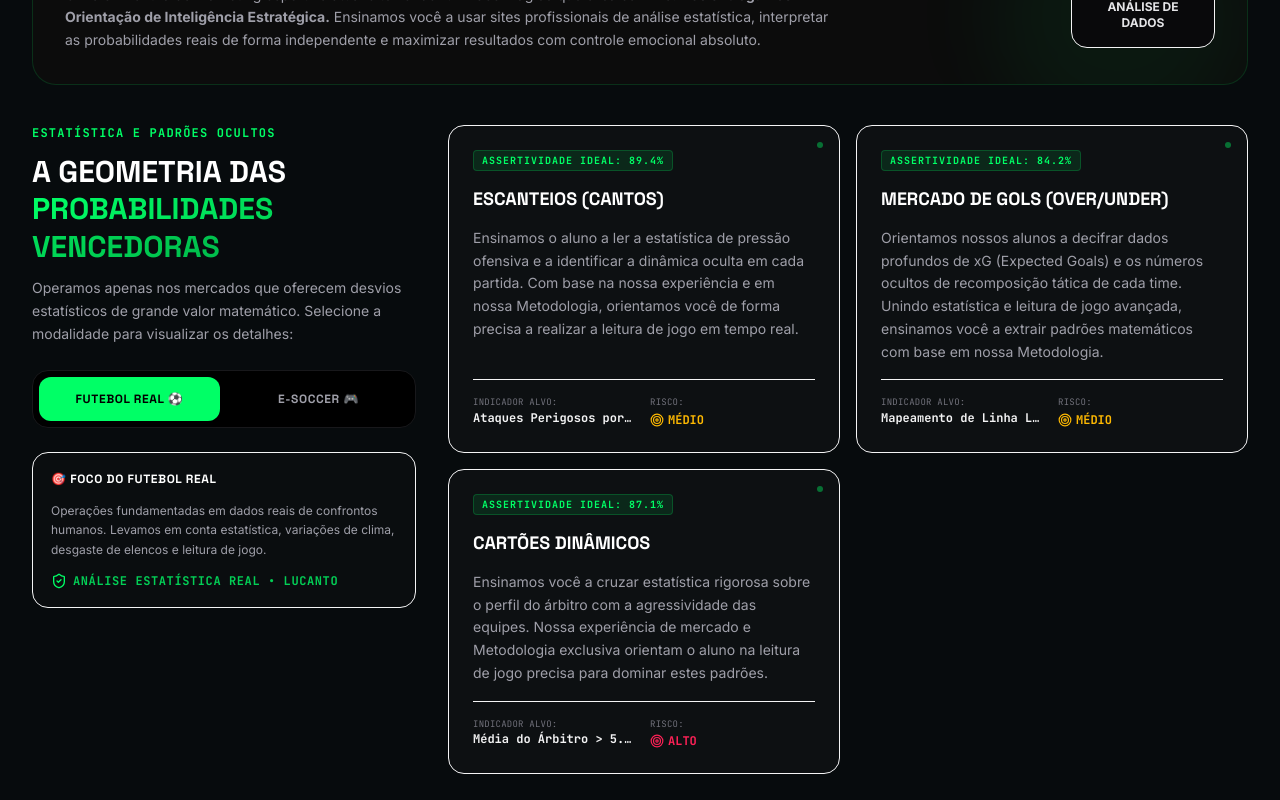
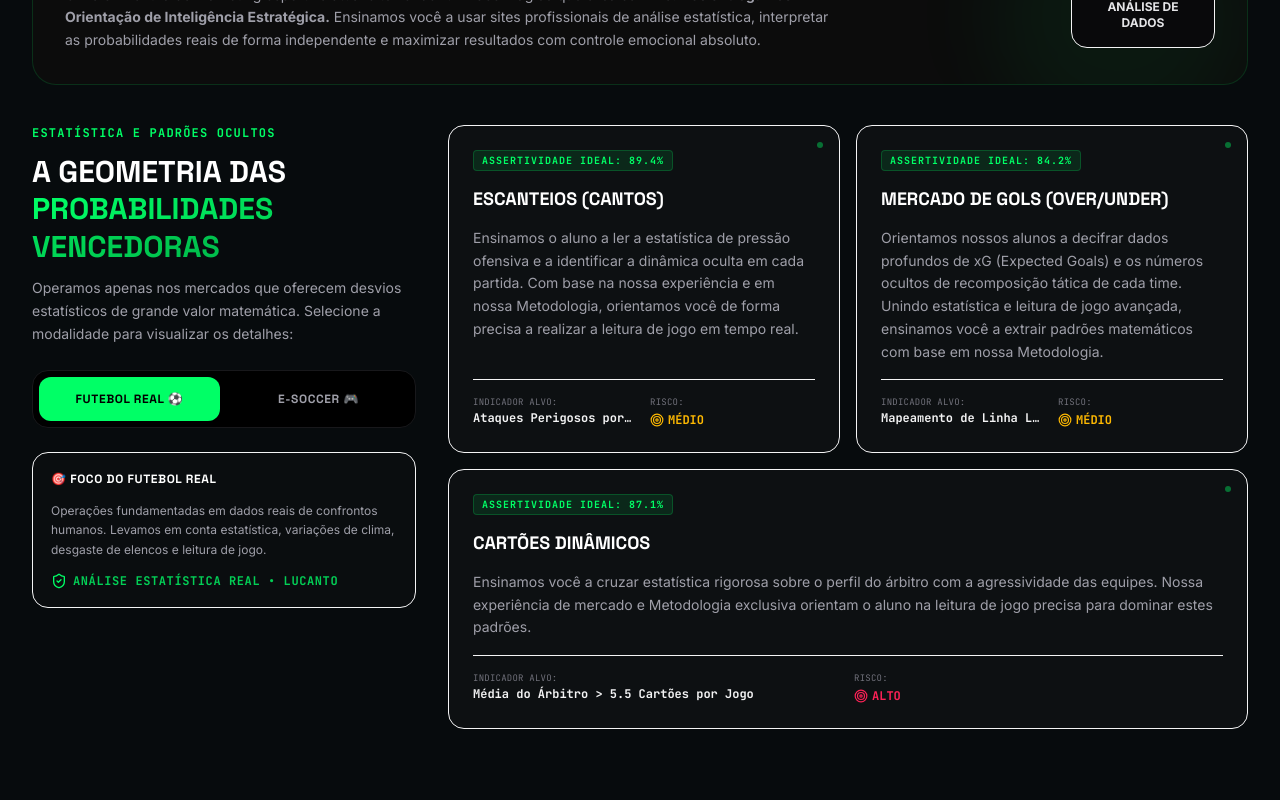
Before and after one commit to duplafifa/consultoria, a React (Vite) app: page / in a window 1280 px wide. Shown: the part 1540-2340 px from the top of the page. Built offline with nearby package versions, Linux system fonts and the light colour scheme.

Commit message:
feat: make markets showcase sidebar sticky
Apply sticky positioning to the sidebar on large screens to improve user navigation experience. Fix minor grammatical error in the description.

```diff
--- a/src/components/MarketsShowcase.tsx
+++ b/src/components/MarketsShowcase.tsx
@@ -83,7 +83,7 @@ export default function MarketsShowcase() {
 
       <div className="grid grid-cols-1 lg:grid-cols-12 gap-8 items-start">
         {/* Lado Esquerdo - Mercado Switchers e Titulo */}
-        <div className="lg:col-span-4 space-y-6">
+        <div className="lg:col-span-4 space-y-6 lg:sticky lg:top-24">
           <div className="space-y-3">
             <span className="text-xs font-mono font-bold text-[#00FF66] uppercase tracking-widest block">Estatística e Padrões Ocultos</span>
             <h3 className="text-2xl md:text-3xl font-display font-black text-white leading-tight uppercase">
@@ -91,7 +91,7 @@ export default function MarketsShowcase() {
               <span className="text-gradient">Probabilidades Vencedoras</span>
             </h3>
             <p className="text-xs md:text-sm text-zinc-400 leading-relaxed">
-              Operamos apenas nos mercados que oferecem desvios estatísticos de grande valor matemático. Selecione a modalidade para visualizar os detalhes:
+              Operamos apenas nos mercados que oferecem desvios estatísticos de grande valor matemática. Selecione a modalidade para visualizar os detalhes:
             </p>
           </div>
 
@@ -138,10 +138,14 @@ export default function MarketsShowcase() {
 
         {/* Lado Direito - Cards do Mercado */}
         <div className="lg:col-span-8 grid grid-cols-1 md:grid-cols-2 gap-4">
-          {filteredMarkets.map((market) => (
+          {filteredMarkets.map((market, index) => {
+            const isLastOfOdd = index === filteredMarkets.length - 1 && filteredMarkets.length % 2 !== 0;
+            return (
               <div
                 key={market.id}
-              className="bg-zinc-900/40 border border-zinc-850 hover:border-[#00FF66]/40 rounded-2xl p-6 flex flex-col justify-between space-y-4 hover:shadow-xl hover:shadow-[#00FF66]/5 transition-all duration-300 relative group"
+                className={`bg-zinc-900/40 border border-zinc-850 hover:border-[#00FF66]/40 rounded-2xl p-6 flex flex-col justify-between space-y-4 hover:shadow-xl hover:shadow-[#00FF66]/5 transition-all duration-300 relative group ${
+                  isLastOfOdd ? 'md:col-span-2' : ''
+                }`}
               >
                 {/* Target glow effect */}
                 <div className="absolute top-4 right-4 w-1.5 h-1.5 rounded-full bg-[#00FF66] transition-all opacity-40 group-hover:opacity-100 group-hover:scale-125" />
@@ -177,7 +181,8 @@ export default function MarketsShowcase() {
                   </div>
                 </div>
               </div>
-          ))}
+            );
+          })}
         </div>
       </div>
     </section>
```
Lines whose indentation alone changed are shown as unchanged.
